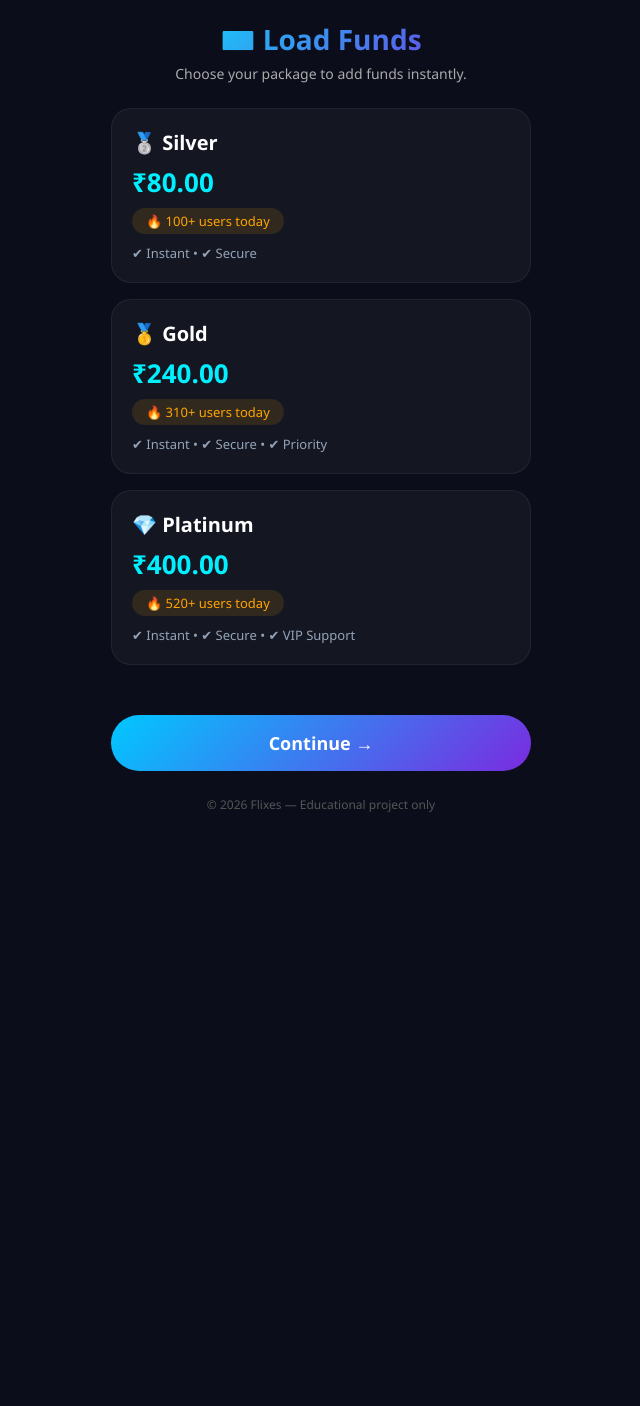
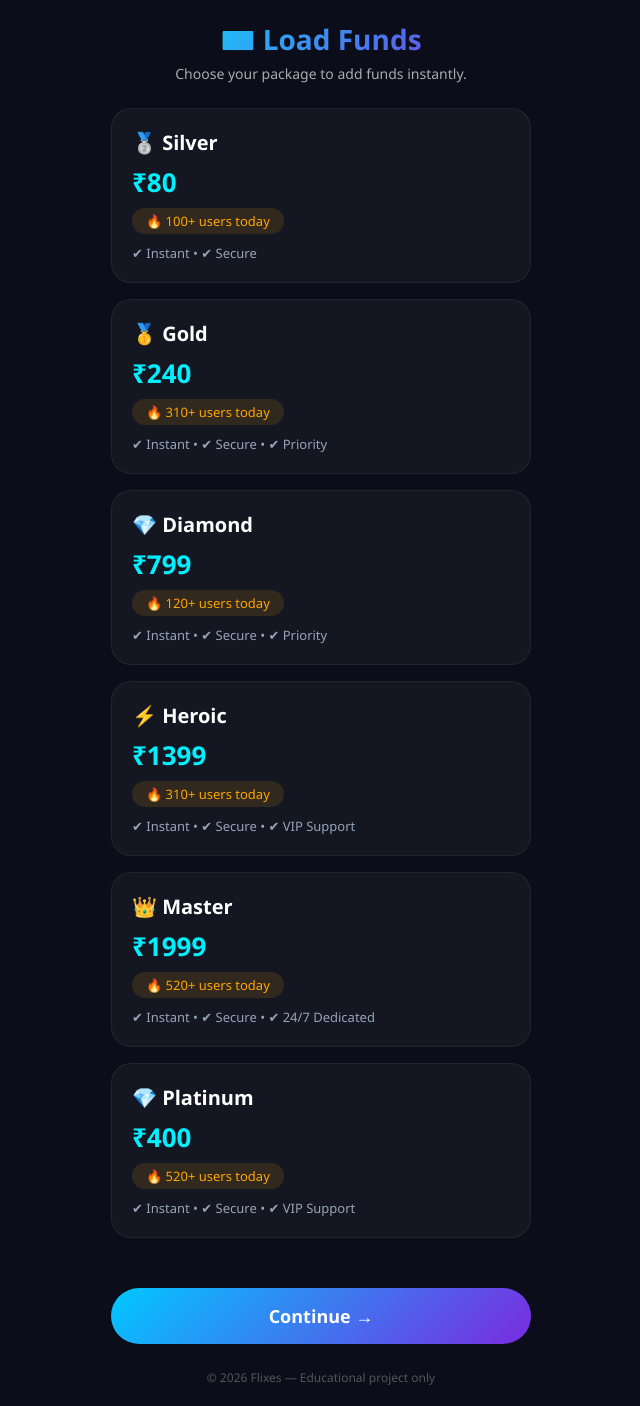
Before and after one commit to mrxhaccer04-lab/MRX-Carding-Project, a Flask app: page /page4 in a window 1280 px wide. Shown: the whole page, without its empty margins (319-959 px from the left). Before the commit the page ends 812 px from the top, so only its background shows below. Run offline with Flask 3, Linux system fonts and the light colour scheme.

Commit message:
Update page4.html

```diff
--- a/templates/page4.html
+++ b/templates/page4.html
@@ -29,21 +29,42 @@
 
     <div class="package" onclick="selectPackage('Silver', 80)">
         <div class="name">🥈 Silver</div>
-        <div class="price">₹80.00</div>
+        <div class="price">₹80</div>
         <span class="demand">🔥 100+ users today</span>
         <div class="features">✔ Instant &bull; ✔ Secure</div>
     </div>
 
     <div class="package" onclick="selectPackage('Gold', 240)">
         <div class="name">🥇 Gold</div>
-        <div class="price">₹240.00</div>
+        <div class="price">₹240</div>
         <span class="demand">🔥 310+ users today</span>
         <div class="features">✔ Instant &bull; ✔ Secure &bull; ✔ Priority</div>
     </div>
 
+    <div class="package" onclick="selectPackage('Diamond', 799)">
+        <div class="name">💎 Diamond</div>
+        <div class="price">₹799</div>
+        <span class="demand">🔥 120+ users today</span>
+        <div class="features">✔ Instant &bull; ✔ Secure &bull; ✔ Priority</div>
+    </div>
+
+    <div class="package" onclick="selectPackage('Heroic', 1399)">
+        <div class="name">⚡ Heroic</div>
+        <div class="price">₹1399</div>
+        <span class="demand">🔥 310+ users today</span>
+        <div class="features">✔ Instant &bull; ✔ Secure &bull; ✔ VIP Support</div>
+    </div>
+
+    <div class="package" onclick="selectPackage('Master', 1999)">
+        <div class="name">👑 Master</div>
+        <div class="price">₹1999</div>
+        <span class="demand">🔥 520+ users today</span>
+        <div class="features">✔ Instant &bull; ✔ Secure &bull; ✔ 24/7 Dedicated</div>
+    </div>
+
     <div class="package" onclick="selectPackage('Platinum', 400)">
         <div class="name">💎 Platinum</div>
-        <div class="price">₹400.00</div>
+        <div class="price">₹400</div>
         <span class="demand">🔥 520+ users today</span>
         <div class="features">✔ Instant &bull; ✔ Secure &bull; ✔ VIP Support</div>
     </div>
```
